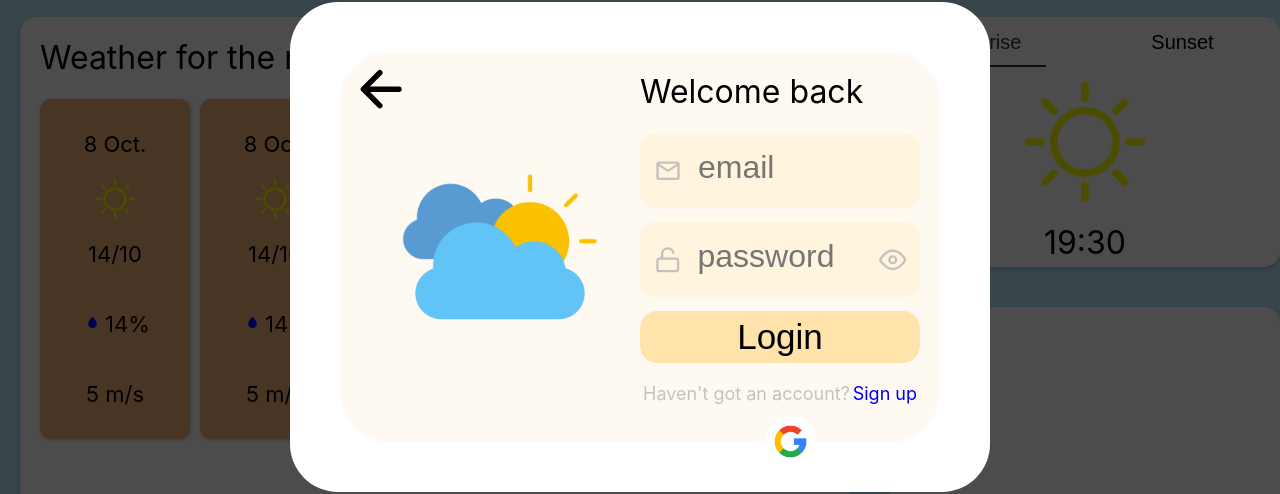
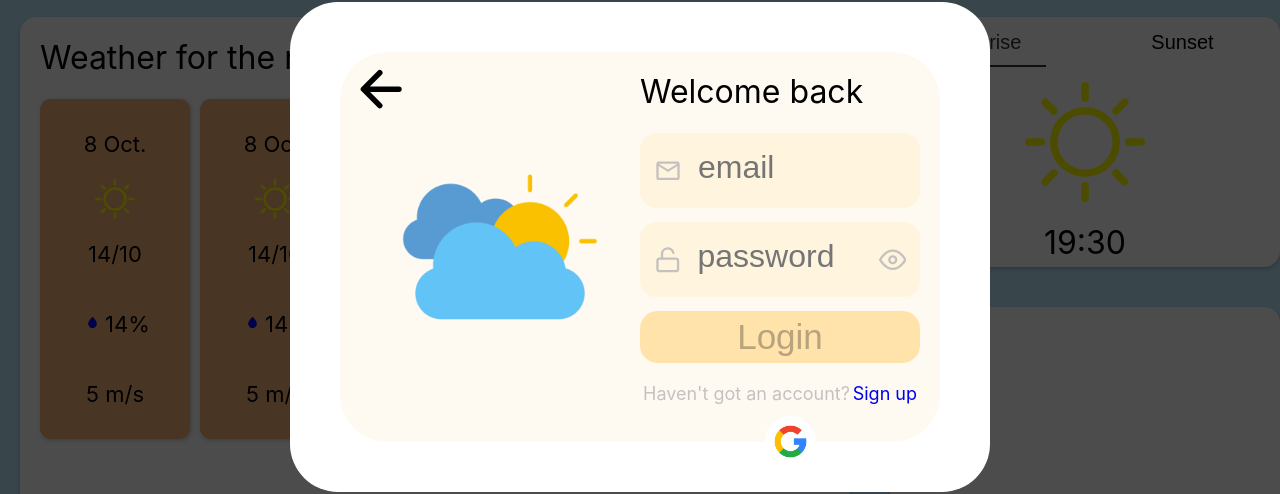
Before and after one commit to data-opser/weather-insights, a React (Create React App) app in the folder frontend/: page / in a window 1280 px wide. Both pictures are taken after a click on the button "Log in". Shown: the part 153-647 px from the top of the page. Built offline with nearby package versions, Linux system fonts and the light colour scheme.

Commit message:
added form validation on length, email-type, isEmpty-status parameteres

```diff
--- a/frontend/src/components/Form.js
+++ b/frontend/src/components/Form.js
@@ -1,4 +1,4 @@
-import React, { useState } from 'react';
+import React, { useState, forwardRef, useImperativeHandle } from 'react';
 import '../styles/Form.css';
 import form_weather_icon from '../images/form-weather-icon.png';
 import google_icon from '../images/google-icon.png';
@@ -7,15 +7,15 @@ import { MdOutlineEmail } from "react-icons/md";
 import { LuUnlock } from "react-icons/lu";
 import { IoPersonOutline } from "react-icons/io5";
 import { FiEye, FiEyeOff } from "react-icons/fi";
+import { useInput } from './hooks/inputValidation';
 
-function Form({ type, setActive, setFormType }) {
+const Form = forwardRef(({ type, setActive, setFormType }, ref) => {
   const formConfig = {
     login: {
       title: "Welcome back",
       buttonText: "Login",
       linkParagraph: "Haven't got an account?",
       linkText: "Sign up",
-      linkUrl: "/register",
       endpoint: "http://localhost:5000/login",
     },
     register: {
@@ -23,34 +23,44 @@ function Form({ type, setActive, setFormType }) {
       buttonText: "Sign up",
       linkParagraph: "Already have an account?",
       linkText: "Log in",
-      linkUrl: "/login",
       endpoint: "http://localhost:5000/register",
     },
   };
 
   const config = formConfig[type] || formConfig.login;
   const [showPassword, setShowPassword] = useState(false);
-  const [name, setName] = useState('');
-  const [email, setEmail] = useState('');
-  const [password, setPassword] = useState('');
+  const handleEyeClick = () => setShowPassword(!showPassword);
+
+  const name = useInput('', { isEmpty: true, minLength: 3, maxLength: 119 });
+  const email = useInput('', { isEmpty: true, isEmail: true });
+  const password = useInput('', { isEmpty: true, minLength: 8 });
+
   const [error, setError] = useState(null);
   const [success, setSuccess] = useState(null);
 
-  const handleEyeClick = () => {
-    setShowPassword(!showPassword);
+  const clearForm = () => {
+    setError(null);
+    setSuccess(null);
+    name.onChange({ target: { value: '' } });
+    email.onChange({ target: { value: '' } });
+    password.onChange({ target: { value: '' } });
+    name.setDirty(false);
+    email.setDirty(false);
+    password.setDirty(false);
   };
+
+  useImperativeHandle(ref, () => ({
+    clearForm
+  }));
 
   const handleLinkClick = () => {
     setFormType(type === 'login' ? 'register' : 'login');
-    setName('');
-    setEmail('');
-    setPassword('');
-    setError(null);
-    setSuccess(null);
+    clearForm();
   };
 
   const closeForm = () => {
     setActive(false);
+    clearForm();
   };
 
   const handleSubmit = async (e) => {
@@ -65,10 +75,10 @@ function Form({ type, setActive, setFormType }) {
           'Content-Type': 'application/json'
         },
         body: JSON.stringify({
-          name: type === 'register' ? name : undefined,
+          name: type === 'register' ? name.value : undefined,
           surname: type === 'register' ? 'test' : undefined,
-          email,
-          password
+          email: email.value,
+          password: password.value
         })
       });
 
@@ -76,17 +86,9 @@ function Form({ type, setActive, setFormType }) {
         throw new Error('Something went wrong');
       }
 
-      const data = await response.json();
-      console.log('Success:', data);
       setSuccess("Request successful!");
-
-      setTimeout(() => {
-        closeForm();
-      }, 1000);
-
-      setName('');
-      setEmail('');
-      setPassword('');
+      setTimeout(closeForm, 1000);
+      clearForm();
     } catch (error) {
       setError(error.message || 'Failed to submit');
       console.error('Error:', error);
@@ -107,36 +109,100 @@ function Form({ type, setActive, setFormType }) {
           <h1>{config.title}</h1>
           {error && <p style={{ color: 'red' }}>{error}</p>}
           {success && <p style={{ color: 'green' }}>{success}</p>}
-          {
-            type === "register" && (
+
+          {type === "register" && (
+            <div>
               <div className='input-field'>
                 <IoPersonOutline className='icon' />
-                <input type='text' value={name} onChange={(e) => setName(e.target.value)} placeholder='full name' required />
+                <input
+                  type='text'
+                  value={name.value}
+                  onChange={name.onChange}
+                  onBlur={name.onBlur}
+                  placeholder='full name'
+                  required
+                />
               </div>
-            )
-          }
-          <div className='input-field'>
-            <MdOutlineEmail className='icon' />
-            <input type='email' value={email} onChange={(e) => setEmail(e.target.value)} placeholder='email' required />
+              {name.isDirty && name.isEmpty ? (
+                <p className="error-text">Name cannot be empty</p>
+              ) : (
+                <>
+                  {name.isDirty && name.minLengthError && <p className="error-text">Name is too short</p>}
+                  {name.isDirty && name.maxLengthError && <p className="error-text">Name is too long</p>}
+                </>
+              )}
+            </div>
+          )}
+
+          <div>
+            <div className='input-field'>
+              <MdOutlineEmail className='icon' />
+              <input
+                type='email'
+                value={email.value}
+                onChange={email.onChange}
+                onBlur={email.onBlur}
+                placeholder='email'
+                required
+              />
+            </div>
+            {email.isDirty && email.isEmpty ? (
+              <p className="error-text">Email cannot be empty</p>
+            ) : (
+              <>
+                {email.isDirty && email.emailError && <p className="error-text">Invalid email format</p>}
+              </>
+            )}
           </div>
-          <div className='input-field pass-input-field'>
-            <LuUnlock className='icon' />
-            <input type={showPassword ? "text" : "password"} value={password} onChange={(e) => setPassword(e.target.value)} placeholder='password' required />
-            {showPassword ? <FiEyeOff onClick={handleEyeClick} className='icon show-password' /> : <FiEye onClick={handleEyeClick} className='icon show-password' />}
+
+          <div>
+            <div className='input-field pass-input-field'>
+              <LuUnlock className='icon' />
+              <input
+                type={showPassword ? "text" : "password"}
+                value={password.value}
+                onChange={password.onChange}
+                onBlur={password.onBlur}
+                placeholder='password'
+                required
+              />
+              {showPassword ? (
+                <FiEyeOff onClick={handleEyeClick} className='icon show-password' />
+              ) : (
+                <FiEye onClick={handleEyeClick} className='icon show-password' />
+              )}
+            </div>
+            {password.isDirty && password.isEmpty ? (
+              <p className="error-text">Password cannot be empty</p>
+            ) : (
+              <>
+                {password.isDirty && password.minLengthError && <p className="error-text">Password is too short</p>}
+              </>
+            )}
           </div>
-          <button type='submit'>{config.buttonText}</button>
+
+          <button
+            type='submit'
+            disabled={
+              (type === 'login' && (!email.inputValid || !password.inputValid)) ||
+              (type === 'register' && (!name.inputValid || !email.inputValid || !password.inputValid))
+            }
+          >
+            {config.buttonText}
+          </button>
+
           <div className='link'>
             <p>{config.linkParagraph}</p>
             <a href='#' onClick={handleLinkClick}>{config.linkText}</a>
           </div>
         </form>
       </div>
-      <img src={google_icon} className='google-icon' alt='google-ref' onClick={handleGoogleAuth}/>
+      <img src={google_icon} className='google-icon' alt='google-ref' onClick={handleGoogleAuth} style={{ display: type === 'register' ? 'none' : 'block' }} />
       <button className='return-button' onClick={closeForm}>
         <IoArrowBack className='return-arrow' />
       </button>
     </div>
   );
-}
+});
 
 export default Form;
--- a/frontend/src/components/Header.js
+++ b/frontend/src/components/Header.js
@@ -1,4 +1,4 @@
-import React, { useState } from 'react';
+import React, { useState, useRef } from 'react';
 import '../styles/Header.css';
 import logo from '../images/logo.png';
 import { CiLogin } from "react-icons/ci";
@@ -9,9 +9,17 @@ function Header() {
   const [modalActive, setModalActive] = useState(false);
   const [formType, setFormType] = useState('login');
 
+  const formRef = useRef();
+
   const handleLoginClick = () => {
     setModalActive(true);
     setFormType('login');
+  };
+
+  const handleModalClose = () => {
+    if (formRef.current) {
+      formRef.current.clearForm();
+    }
   };
 
   return (
@@ -27,8 +35,8 @@ function Header() {
         <CiLogin className={`icon-button-login ${modalActive ? 'white' : ''}`}/>
         Log in
       </button>
-      <Modal active={modalActive} setActive={setModalActive}>
-        <Form type={formType} setActive={setModalActive} setFormType={setFormType} />
+      <Modal active={modalActive} setActive={setModalActive} onClose={handleModalClose}>
+        <Form ref={formRef} type={formType} setActive={setModalActive} setFormType={setFormType} />
       </Modal>
     </div>
   );
--- a/frontend/src/components/Modal.js
+++ b/frontend/src/components/Modal.js
@@ -1,10 +1,15 @@
 import React from 'react';
 import '../styles/Modal.css';
 
-function Modal({ active, setActive, children }) {
+function Modal({ active, setActive, onClose, children }) {
+  const handleBackgroundClick = () => {
+    if (onClose) onClose();
+    setActive(false);
+  };
+
   return (
-    <div className={active ? 'modal active' : 'modal'} onClick={() => setActive(false)}>
-      <div className={active ? 'modal-content active' : 'modal-content'} onClick={e => e.stopPropagation()}>
+    <div className={active ? 'modal active' : 'modal'} onClick={handleBackgroundClick}>
+      <div className={active ? 'modal-content active' : 'modal-content'} onClick={(e) => e.stopPropagation()}>
         {children}
       </div>
     </div>
--- /dev/null
+++ b/frontend/src/components/hooks/inputValidation.js
@@ -0,0 +1,70 @@
+import { useState, useEffect } from 'react';
+
+export const useValidation = (value, validations) => {
+  const [isEmpty, setEmpty] = useState(true);
+  const [minLengthError, setMinLengthError] = useState(false);
+  const [maxLengthError, setMaxLengthError] = useState(false);
+  const [emailError, setEmailError] = useState(false);
+  const [inputValid, setInputValid] = useState(false);
+
+  useEffect(() => {
+    for (const validation in validations) {
+      switch (validation) {
+        case 'isEmpty':
+          value ? setEmpty(false) : setEmpty(true);
+          break;
+        case 'minLength':
+          value.length < validations[validation] ? setMinLengthError(true) : setMinLengthError(false);
+          break;
+        case 'maxLength':
+          value.length > validations[validation] ? setMaxLengthError(true) : setMaxLengthError(false);
+          break;
+        case 'isEmail':
+          const regex = /^[\w-\.]+@([\w-]+\.)+[\w-]{2,4}$/g;
+          regex.test(String(value).toLowerCase()) ? setEmailError(false) : setEmailError(true);
+          break;
+      }
+    }
+  }, [value]);
+
+  useEffect(() => {
+    if (isEmpty || minLengthError || maxLengthError || emailError) {
+      setInputValid(false);
+    } else {
+      setInputValid(true);
+    }
+  }, [isEmpty, minLengthError, maxLengthError, emailError]);
+
+  return {
+    isEmpty,
+    minLengthError,
+    maxLengthError,
+    emailError,
+    inputValid
+  };
+};
+
+export const useInput = (initialValue, validations) => {
+  const [value, setValue] = useState(initialValue);
+  const [isDirty, setDirty] = useState(false);
+  const valid = useValidation(value, validations);
+
+  const onChange = (e) => {
+    setValue(e.target.value);
+  };
+
+  const onBlur = (e) => {
+    setDirty(true);
+  };
+
+  const setDirtyState = (dirty) => setDirty(dirty);
+
+  return {
+    value,
+    onChange,
+    onBlur,
+    setDirty: setDirtyState,
+    isDirty,
+    ...valid
+  };
+};
--- a/frontend/src/styles/Form.css
+++ b/frontend/src/styles/Form.css
@@ -49,6 +49,13 @@
 .data-form h1 {
   font-weight: 400;
   margin-top: 0;
+}
+
+.data-form .error-text {
+  color:red;
+  opacity: 50%;
+  font-size: 20px;
+  margin-left: 20px;
 }
 
 .input-field {
@@ -134,7 +141,7 @@
   right: calc(25% - 25.5px);
 }
 
-@media screen and (max-width: 1100px) {
+@media screen and (max-width: 1200px) {
   .form {
     grid-template-columns: 100%;
   }
```
